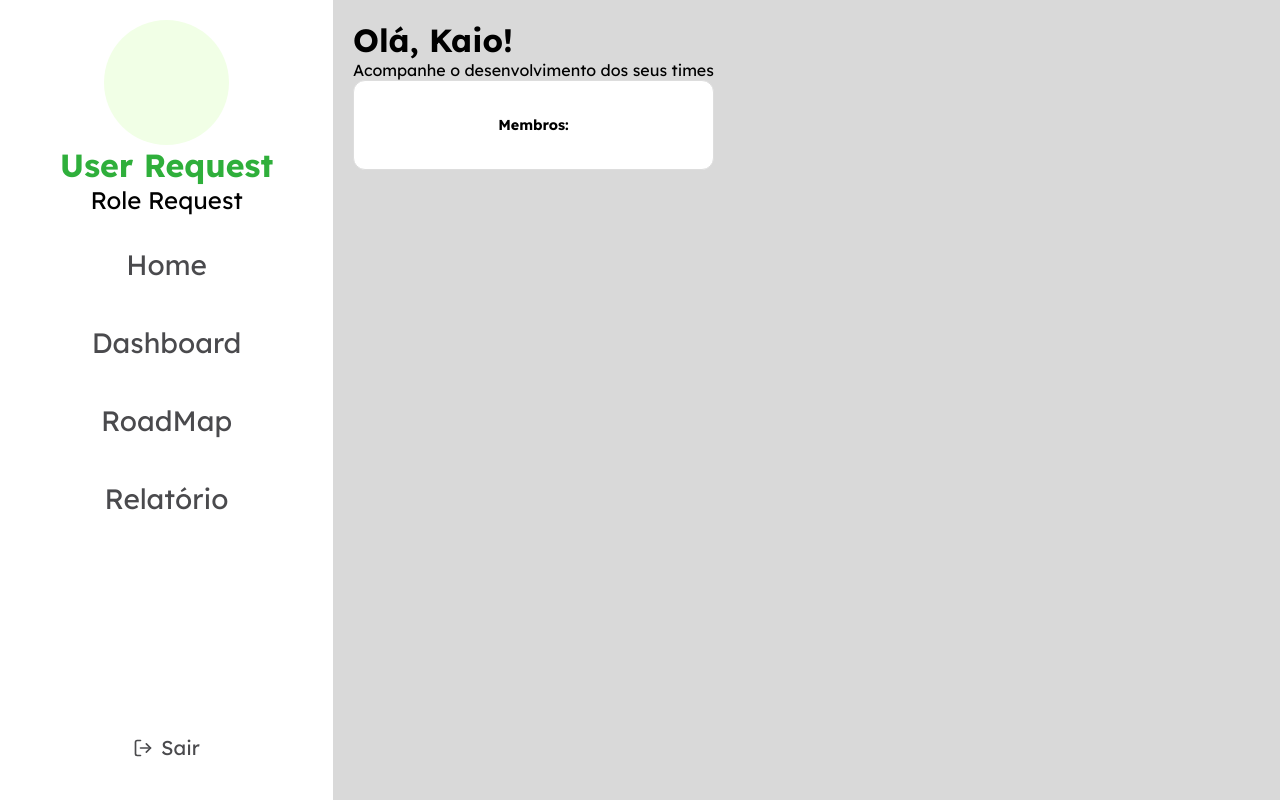
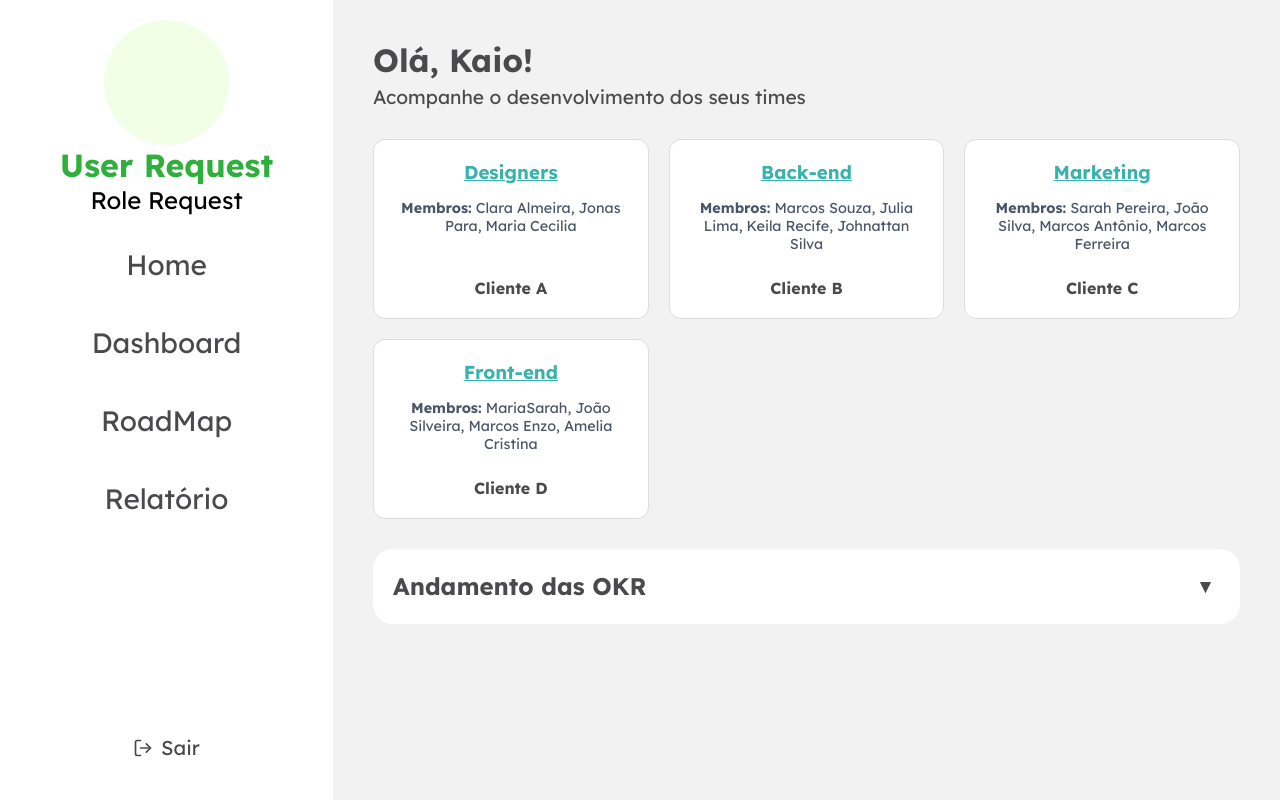
Before and after one commit to PaolaBiscaro/StratVizzion, a React (Vite) app: page / in a window 1280 px wide. Built offline with nearby package versions, Linux system fonts and the light colour scheme.

Commit message:
Finalizacao da tela HomeManager

```diff
--- a/src/App.jsx
+++ b/src/App.jsx
@@ -8,7 +8,7 @@ function App() {
   return (
     <div className="app-layout">
       <SideBar />
-      <div className="content">
+      <div className="content-homemanager">
       <HomeManager/>
       </div>
     </div>
--- a/src/features/homeManager/components/OKRMonitoring.jsx
+++ b/src/features/homeManager/components/OKRMonitoring.jsx
@@ -0,0 +1,26 @@
+import React from 'react';
+import "../styles/OKRMonitoring.css";
+
+
+const OKRMonitoring = ({ id, porcentagem, prazo, descricao }) => {
+  return (
+
+    <div key={id} className="item-card-okr">
+      <div className="chart-container-okr">
+        <div
+          className="circle-progress-okr"
+          style={{ "--percent-okr": porcentagem }}
+        >
+          <span className="percent-text-okr">{porcentagem}%</span>
+        </div>
+      </div>
+      <h3 className="id-text-okr">{id}</h3>
+      <p className="deadline-okr">Prazo: {prazo}</p>
+      <p className="description-okr">{descricao}</p>
+      <button className="btn-add-key-okr">Adicionar KeyResult</button>
+    </div>
+
+  );
+};
+
+export default OKRMonitoring;
--- a/src/features/homeManager/components/TeamSection.jsx
+++ b/src/features/homeManager/components/TeamSection.jsx
@@ -1,20 +1,16 @@
 import React from 'react';
+import "../styles/TeamSection.css";
 
+// O card define o "contrato": eu preciso de nomeEquipe, membros e cliente.
 const TeamSection = ({ nomeEquipe, membros, cliente }) => {
   return (
-    <div className="team-card" style={{
-      border: '1px solid #ddd',
-      borderRadius: '12px',
-      padding: '20px',
-      backgroundColor: '#fff',
-      textAlign: 'center',
-      minWidth: '250px'
-    }}>
-      <h3 style={{ color: '#2c7a7b', textDecoration: 'underline' }}>{nomeEquipe}</h3>
-      <p style={{ fontSize: '0.9rem', margin: '15px 0' }}>
+
+    <div className="team-card-hm">
+      <h3 className="title-card-hm">{nomeEquipe}</h3>
+      <p className="subtitle-card-hm">
         <strong>Membros:</strong> {membros}
       </p>
-      <h4 style={{ color: '#555' }}>{cliente}</h4>
+      <h4 className="client-team-car-hm">{cliente}</h4>
     </div>
   );
 };
--- a/src/features/homeManager/index.jsx
+++ b/src/features/homeManager/index.jsx
@@ -1,14 +1,60 @@
-import React from "react";
-import TeamSection from "./components/TeamSection";
+import React, { useState } from 'react';
+import TeamSection from "./components/TeamSection.jsx";
+import { getEquipes, getOKR } from "../../services/data/api_mock.js";
+import OKRMonitoring from "./components/OKRMonitoring.jsx";
+import "./styles/main.css";
 
-const HomeManager = ()=>{
-    return (
-        <div>
-            <h1>Olá, Kaio!</h1>
-            <p>Acompanhe o desenvolvimento dos seus times</p>
-            <TeamSection/>
+
+const EquipesPage = () => {
+  const listaParaExibirEquipes = getEquipes();
+  const listaParaExibirOkr = getOKR();
+
+  const [showOKR, setShowOKR] = useState(false);
+
+  return (
+    <main>
+      <h1 className='title-welcome-hm'>Olá, Kaio!</h1>
+      <p className='subtitle-hm'>Acompanhe o desenvolvimento dos seus times</p>
+
+      <div className="container-cards">
+        {listaParaExibirEquipes.map((equipe) => (
+          <TeamSection
+            key={equipe.id}
+            nomeEquipe={equipe.nome}
+            membros={equipe.dev}
+            cliente={equipe.cli}
+          />
+        ))}
+      </div>
+
+      <div className="monitoring-container-okr">
+        <div
+          className="header-okr"
+          onClick={() => setShowOKR(!showOKR)}
+          style={{ cursor: 'pointer' }}
+        >
+          <h2 className="main-title-okr">Andamento das OKR</h2>
+          <span className="toggle-icon-okr">
+            {showOKR ? "▲" : "▼"}
+          </span>
         </div>
-    )
-}
+        {showOKR && (
+          <div className="content-wrapper-okr">
+            <div className="cards-row-okr">
+              {listaParaExibirOkr.map((okr) => (
+                <OKRMonitoring
+                  key={okr.id}
+                  id={okr.id}
+                  porcentagem={okr.porcentagem}
+                  prazo={okr.prazo}
+                  descricao={okr.descricao}
+                />))}
+            </div>
+          </div>
+        )}
+      </div>
+    </main>
+  );
+};
 
-export default HomeManager;
+export default EquipesPage;
--- /dev/null
+++ b/src/features/homeManager/styles/OKRMonitoring.css
@@ -0,0 +1,146 @@
+.monitoring-container-okr {
+  background-color: #ffffff;
+  border-radius: 20px;
+  display: flex;
+  flex-direction: column;
+  border-radius: 20px;
+  display: flex;
+}
+
+.header-okr {
+  display: flex;
+  justify-content: space-between;
+  align-items: center;
+  padding: 20px;
+  border-bottom: 1px solid transparent;
+  transition: border-color 0.3s;
+}
+
+.main-title-okr {
+  font-size: 1.5rem;
+  color: #4A4A4D;
+  text-align: left;
+}
+
+.main-title-okr:hover {
+  color: #38b2ac;
+}
+
+.toggle-icon-okr {
+  font-size: 1.2rem;
+  color: #4A4A4D;
+  padding: 5px;
+}
+
+.content-wrapper-okr {
+  flex: 1;
+  overflow-y: auto;
+  padding: 20px;
+  max-height: 60vh;
+  display: block;
+}
+
+.cards-row-okr {
+  display: grid;
+  grid-template-columns: repeat(auto-fill, minmax(260px, 1fr));
+  gap: 20px;
+  width: 100%;
+}
+
+.item-card-okr {
+  border: 1px solid #ccc;
+  border-radius: 30px;
+  padding: 20px;
+  text-align: center;
+  display: flex;
+  flex-direction: column;
+  align-items: center;
+  width: 100%;
+  flex: 0 0 280px;
+  box-sizing: border-box;
+}
+
+.chart-container-okr {
+  position: relative;
+  width: 180px;
+  height: 90px;
+  overflow: hidden;
+  display: flex;
+  justify-content: center;
+  align-items: flex-start;
+  margin: 0 auto 15px auto;
+}
+.circle-progress-okr {
+  position: absolute;
+  top: 0;
+  width: 180px;
+  height: 180px;
+  border-radius: 50%;
+
+  background: conic-gradient(
+    transparent 180deg,
+    #38b2ac 180deg,
+    #38b2ac calc(180deg + (var(--percent-okr, 0) * 1.8deg)),
+    #edf2f7 calc(180deg + (var(--percent-okr, 0) * 1.8deg)),
+    #edf2f7 360deg
+  );
+
+  transform: rotate(90deg); /* Mantém a rotação para alinhar o semicírculo */
+  display: flex;
+  align-items: center;
+  justify-content: center;
+}
+.circle-progress-okr::after {
+  content: "";
+  position: absolute;
+  width: 130px;
+  height: 130px;
+  background: white;
+  border-radius: 50%;
+  box-sizing: border-box;
+}
+
+.percent-text-okr {
+  position: absolute;
+  transform: rotate(-90deg) translateY(-25px);
+  font-size: 2rem;
+  font-weight: 800;
+  color: #333;
+  z-index: 10;
+}
+
+.id-text-okr {
+  font-size: 1.2rem;
+  font-weight: bold;
+  margin: 10px 0 5px;
+}
+
+.deadline-okr {
+  font-size: 0.9rem;
+  font-weight: bold;
+  margin-bottom: 10px;
+}
+
+.description-okr {
+  font-size: 0.85rem;
+  color: #666;
+  line-height: 1.4;
+  height: 60px;
+}
+
+.btn-add-key-okr {
+  margin-top: 15px;
+  border: 2px solid #1f6d69;
+  color: #1f6d69;
+  border-radius: 15px;
+  padding: 8px 20px;
+  font-weight: bold;
+  cursor: pointer;
+  transition: 0.3s;
+  background-color: #fff;
+}
+
+.btn-add-key-okr:hover {
+  background: #1f6d69;
+  color: white;
+}
--- /dev/null
+++ b/src/features/homeManager/styles/TeamSection.css
@@ -0,0 +1,47 @@
+.team-card-hm {
+    border: 1px solid #ddd;
+    border-radius: 12px;
+    padding: 20px;
+    background-color: #fff;
+    text-align: center;
+    width: 100%;
+    box-sizing: border-box;
+    display: flex;
+    flex-direction: column;
+    min-height: 180px;
+}
+
+.team-card-hm:hover {
+  transform: translateY(-5px);
+  box-shadow: 0 4px 12px rgba(0,0,0,0.05);
+}
+
+.title-card-hm{
+    color:#38b2ac;
+    text-decoration: underline;
+}
+
+.subtitle-card-hm{
+    color: #4a5568;
+    font-size: 0.9rem;
+    margin-top: 15px;
+}
+
+.client-team-car-hm {
+    color: #4A4A4D;
+    font-weight: bold;
+    display: block;
+    margin-top: auto;
+    padding-top: 10px;
+
+}
+
+.container-cards {
+    display: grid;
+    /* Isso garante 3 colunas iguais que ocupam toda a largura da main */
+    grid-template-columns: repeat(3, 1fr);
+    gap: 20px;
+    width: 100%;
+    padding: 30px 0;
+    box-sizing: border-box;
+}
--- /dev/null
+++ b/src/features/homeManager/styles/main.css
@@ -0,0 +1,21 @@
+
+main {
+  flex: 1;
+  width: 100%;
+  display: flex;
+  flex-direction: column;
+  padding: 20px;
+}
+
+.title-welcome-hm {
+  font-size: 2rem;
+  color: #4A4A4D;
+  text-align: left;
+}
+
+.subtitle-hm {
+  font-size: 1.2rem;
+  color: #4A4A4D;
+  margin-top: 5px;
+  text-align: left;
+}
--- /dev/null
+++ b/src/services/data/api_mock.js
@@ -0,0 +1,22 @@
+export const getEquipes = () => {
+  return [
+    { id: 1, nome: "Designers", dev: "Clara Almeira, Jonas Para, Maria Cecilia", cli: "Cliente A" },
+    { id: 2, nome: "Back-end", dev: "Marcos Souza, Julia Lima, Keila Recife, Johnattan Silva", cli: "Cliente B" },
+    { id: 3, nome: "Marketing", dev: "Sarah Pereira, João Silva, Marcos Antônio, Marcos Ferreira", cli: "Cliente C" },
+    { id: 4, nome: "Front-end", dev: "MariaSarah, João Silveira, Marcos Enzo, Amelia Cristina", cli: "Cliente D" }
+  ];
+};
+
+
+export const getOKR = () => {
+  return [
+    { id: "OKR_0001", porcentagem: 86, prazo: "29/03/2027", descricao: "Atingir R$ 500 mil em Novos Negócios até o final do trimestre." },
+    { id: "OKR_0002", porcentagem: 20, prazo: "30/04/2027", descricao: "Reduzir o custo por aquisição (CPA) de R$45 para R$28" },
+    { id: "OKR_0003", porcentagem: 1, prazo: "30/05/2027", descricao: "Atingir taxa de conversão do onboarding de 40% para 62%" },
+  { id: "OKR_0001", porcentagem: 50, prazo: "29/03/2027", descricao: "Atingir R$ 500 mil em Novos Negócios até o final do trimestre." },
+  ];
+};
+const listaParaExibirOkr = getOKR();
+const listaParaExibirEquipes = getEquipes();
+
+console.log(listaParaExibirOkr, listaParaExibirEquipes);
--- a/src/styles/variables.css
+++ b/src/styles/variables.css
@@ -7,7 +7,7 @@
 */
 
 :root {
-    --color-background: #D9D9D9;
+    --color-background: #F2F2F2;
     --font-family: 'Lexend Deca', sans-serif;
 }
 
@@ -20,16 +20,23 @@
 body {
     background-color: var(--color-background);
     font-family: var(--font-family);
-    display: flex;
+    /* display: flex; */
     height: 100vh;
     width: 100vw;
+    margin: 0;
+    overflow: hidden;
 }
 
 .app-layout {
     display: flex
 }
 
-.content{
+.content-homemanager {
     flex: 1;
-    padding: 20px
+    height: 100vh;
+    overflow-y: auto;
+    display: flex;
+    flex-direction: column;
+    align-items: center;
+    padding: 20px;
 }
```
Also changed, not shown: src/pages/HomeDirector.html (deleted, +0 -11 lines).
